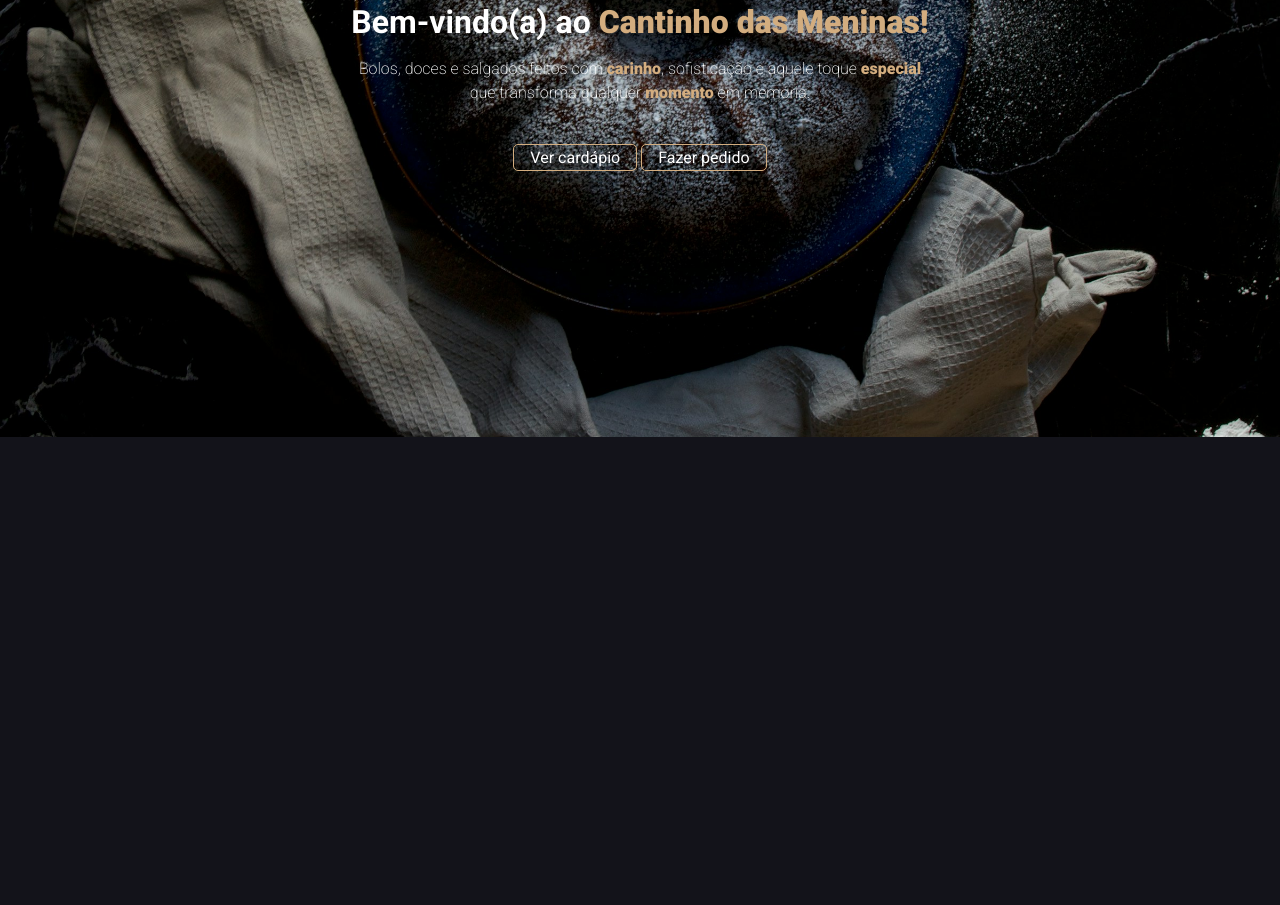
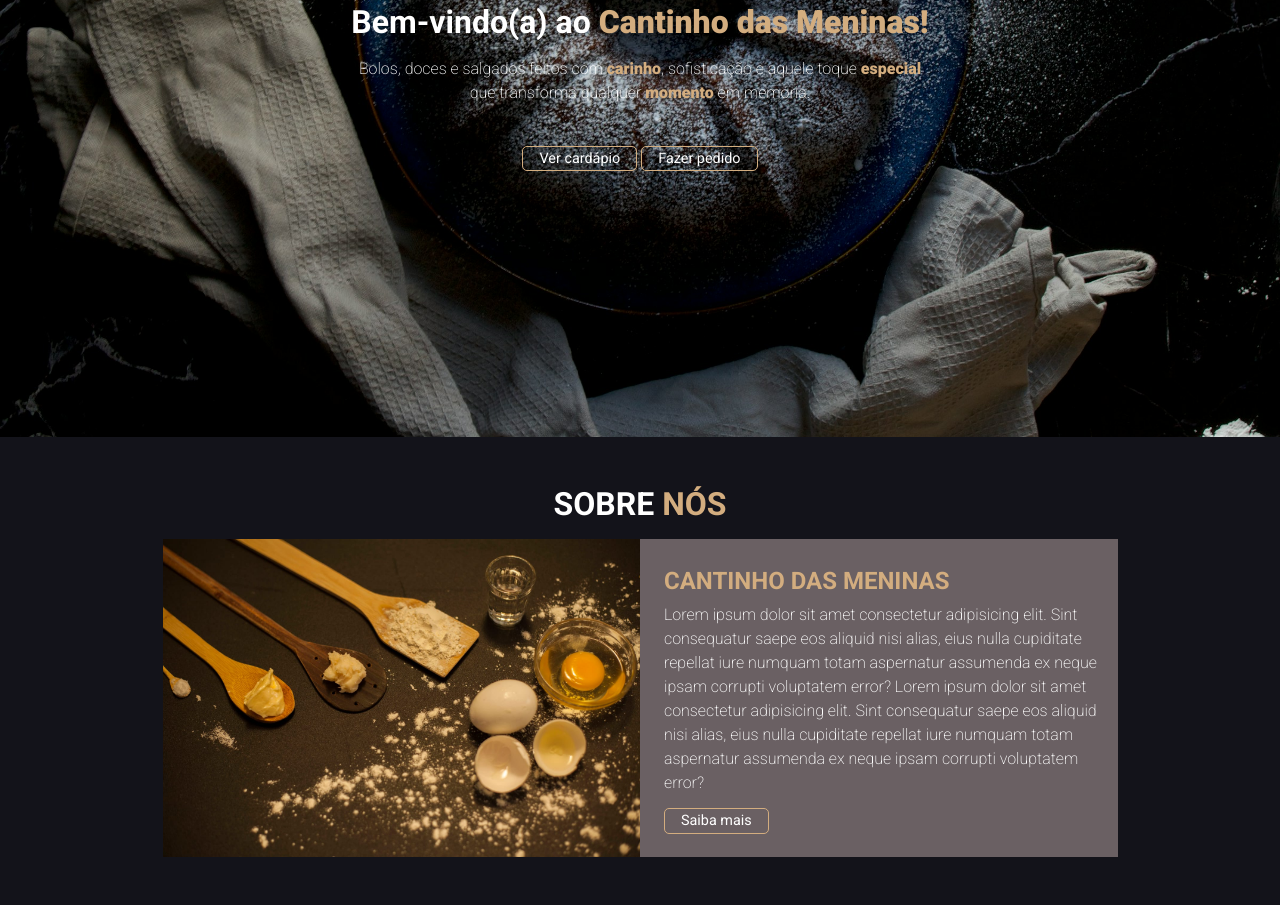
Before and after one commit to cauezinho1/LandinpageCantinho-das-meninas, a plain HTML site: page index.html in a window 1280 px wide. Shown: the part 363-1268 px from the top of the page. Before the commit the page ends 896 px from the top, so only its background shows below. Drawn offline with Linux system fonts and the light colour scheme.

Commit message:
Adiciona seção sobre nós do cantinho das meninas

```diff
--- a/index.html
+++ b/index.html
@@ -43,5 +43,20 @@
         </section>
     </main>
 
+    <!--SOBRE NÓS-->
+
+    <section class="sobre-nos">
+        <h2 class="titulo"> Sobre <span>nós </span></h2>
+        <div class="sobre-nos-content">
+            <img src="img/sobre-nos.jpeg" alt="" >
+            <div class="cantinho-content">
+                <h3>cantinho das meninas</h3>
+                <p> Lorem ipsum dolor sit amet consectetur adipisicing elit. Sint consequatur saepe eos aliquid nisi alias, eius nulla cupiditate repellat iure numquam totam aspernatur assumenda ex neque ipsam corrupti voluptatem error? Lorem ipsum dolor sit amet consectetur adipisicing elit. Sint consequatur saepe eos aliquid nisi alias, eius nulla cupiditate repellat iure numquam totam aspernatur assumenda ex neque ipsam corrupti voluptatem error?</p>
+                <a href="#" class="btn">Saiba mais</a>
+            </div>
+
+        </div>
+    </section>
+
 </body>
 </html>
--- a/style.css
+++ b/style.css
@@ -12,6 +12,7 @@
     --fundo-secundario: #211C1B;
     --cards: #d3ad7f;
     --white: #ffffff;
+    --sobre-nos: rgba(161, 145, 145, 0.616);
     --border: 0.1rem solid rgba(255,255,255,0.3)
 }
 
@@ -121,3 +122,44 @@ section {
     transition: 0.2s linear;
     font-size: 1.2rem;
 }
+
+/*SOBRE NÓS*/
+.sobre-nos {
+    max-width: 955px;
+}
+.titulo {
+    text-align: center;
+    font-size: 2rem;
+    color: var(--white);
+    text-transform: uppercase;
+    margin-bottom: 1rem;
+}
+.titulo span {
+    color: var(--cards);
+}
+.sobre-nos-content {
+    display: flex;
+    align-items: center;
+    background-color:var(--sobre-nos);
+    gap: 1.5rem;
+}
+.sobre-nos-content img {
+    width: 50%;
+}
+.cantinho-content h3 {
+    font-size: 1.5rem;
+    color: var(--cards);
+    text-transform: uppercase;
+}
+.cantinho-content p {
+    color: var(--white);
+    font-weight: 200;
+    padding: 0.5rem 0;
+    margin-bottom: 0.5rem;
+    line-height: 1.5rem;
+}
+.btn {
+    align-items: center;
+    color: var(--white);
+    font-size: 0.9rem;
+}
```
Also changed, not shown: img/calendario.png (added), img/carinho.png (added), img/ingredientes.png (added), img/sobre-nos.jpeg (added).
